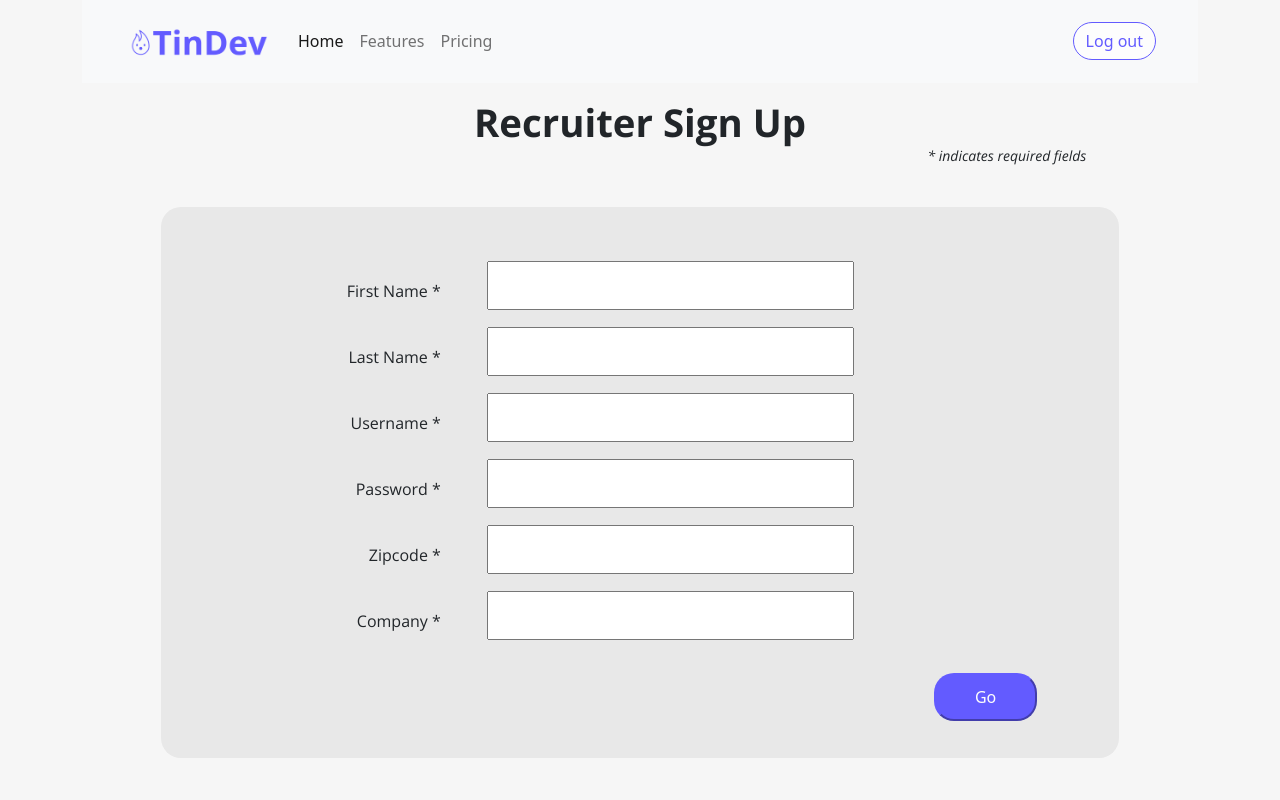
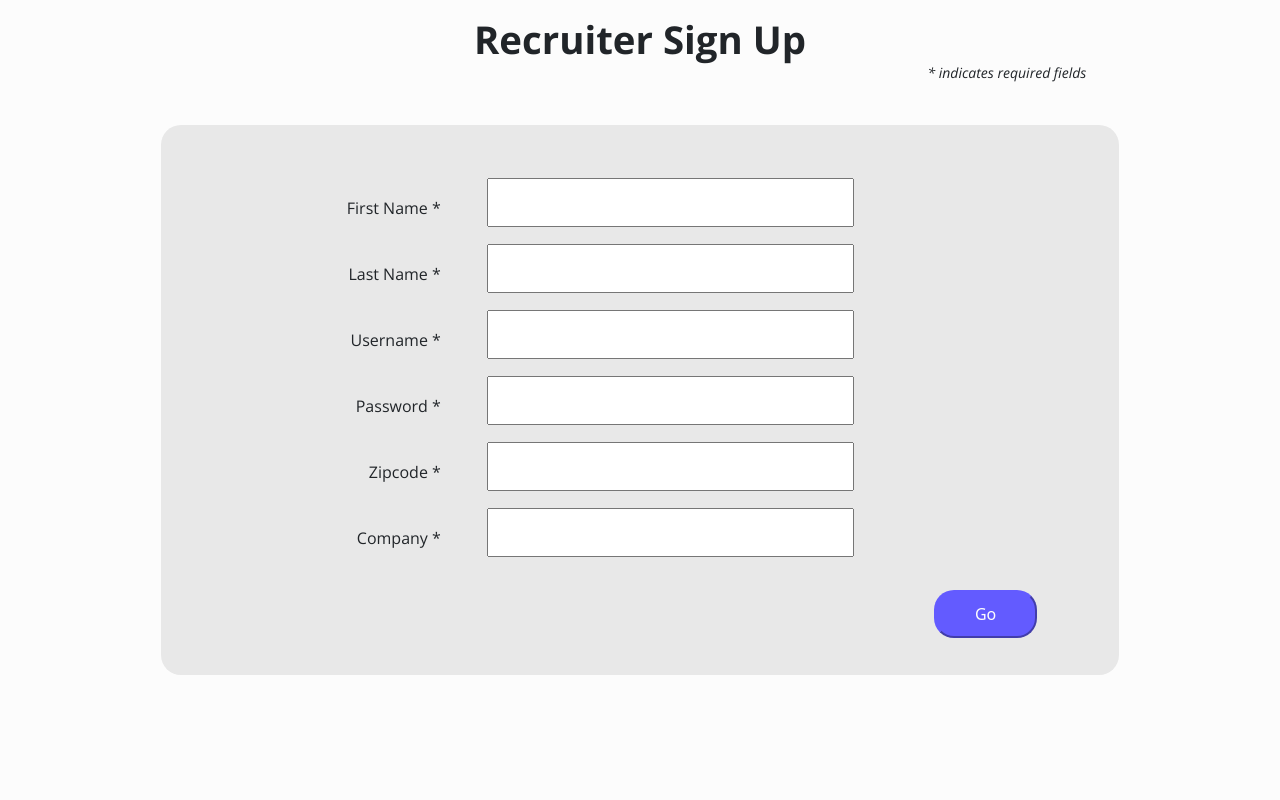
Before and after one commit to lauren-l/TinDev, a Django app: page /signup_recruiter in a window 1280 px wide. Run offline with Django 4.2, Linux system fonts and the light colour scheme.

Commit message:
Nav bar fixed for all

```diff
--- a/TinDev/app/forms.py
+++ b/TinDev/app/forms.py
@@ -131,7 +131,7 @@ class CreatePosts(forms.Form):
     description = forms.CharField(required=True, label='Description *', validators=[validate_slug, MaxLengthValidator(50)])
     company = forms.CharField(max_length=50, required=True, label='Company *', validators=[validate_slug, MaxLengthValidator(50)])
     expiration = forms.DateTimeField(required=True, label='Expiration Date (yyyy-mm-dd hh:mm:ss) *')
-    active = forms.BooleanField(required=True, label='Active *')
+    active = forms.BooleanField(label='Active')
 
     def __init__(self, *args, **kwargs):
         super().__init__(*args, **kwargs)
--- a/TinDev/app/static/css/style.css
+++ b/TinDev/app/static/css/style.css
@@ -3,7 +3,7 @@
 */
 
 body {
-  background: #f6f6f6;
+  background: #fcfcfc;
   width: 100vw;
 }
 
@@ -107,6 +107,11 @@ p {
   padding-right: 30px;
 }
 
+.nav-div {
+  padding-left: 30px;
+  padding-right: 30px;
+}
+
 .center {
   margin: auto;
   width: 59%;
--- a/TinDev/app/templates/app/candidate_dashboard.html
+++ b/TinDev/app/templates/app/candidate_dashboard.html
@@ -32,13 +32,13 @@
                 aria-controls="navbarNav" aria-expanded="false" aria-label="Toggle navigation">
                 <span class="navbar-toggler-icon"></span>
             </button>
-            <div class="collapse navbar-collapse nav-div justify-content-center" id="navbarNav">
+            <div class="collapse navbar-collapse nav-div" id="navbarNav">
                 <ul class="navbar-nav">
                     <li class="nav-item">
                         <a class="nav-link active" aria-current="page" href="/candidate_dashboard">Dashboard</a>
                     </li>
                     <li class="nav-item">
-                        <a class="nav-link" href="#">Offers</a>
+                        <a class="nav-link" href="/candidate_offers">Offers</a>
                     </li>
                 </ul>
             </div>
--- a/TinDev/app/templates/app/signup_recruiter.html
+++ b/TinDev/app/templates/app/signup_recruiter.html
@@ -21,31 +21,6 @@
 <body>
     <div class="container">
         <!------ navbar section ---->
-        <nav class="navbar navbar-expand-lg navbar-light bg-light">
-            <div class="container-fluid">
-                <a class="navbar-brand" href="#">
-                    <img src="{% static 'images/tindev_combomark.png' %}" alt="" width="150px" class="d-inline-block">
-                </a>
-                <button class="navbar-toggler" type="button" data-bs-toggle="collapse" data-bs-target="#navbarNav"
-                    aria-controls="navbarNav" aria-expanded="false" aria-label="Toggle navigation">
-                    <span class="navbar-toggler-icon"></span>
-                </button>
-                <div class="collapse navbar-collapse nav-div" id="navbarNav">
-                    <ul class="navbar-nav">
-                        <li class="nav-item">
-                            <a class="nav-link active" aria-current="page" href="#">Home</a>
-                        </li>
-                        <li class="nav-item">
-                            <a class="nav-link" href="#">Features</a>
-                        </li>
-                        <li class="nav-item">
-                            <a class="nav-link" href="#">Pricing</a>
-                        </li>
-                    </ul>
-                </div>
-                <button type="button" class="btn btn-secondary btn-block" onclick="location.href='/logout'">Log out</button>
-            </div>
-        </nav>
         <main>
             <div id="header-div" class="center">
                 <!------ signup form section ---->
```
Also changed, not shown: TinDev/app/templates/app/candidate_offers.html (+22 -0 lines), TinDev/app/templates/app/create_posts.html (+4 -10 lines), TinDev/app/templates/app/recruiter_dashboard.html (+2 -8 lines), TinDev/app/templates/app/signup_candidate.html (+0 -25 lines), TinDev/app/templates/app/update_posts.html (+3 -9 lines), TinDev/app/templates/app/view_applicants.html (+2 -8 lines), TinDev/db.sqlite3.
